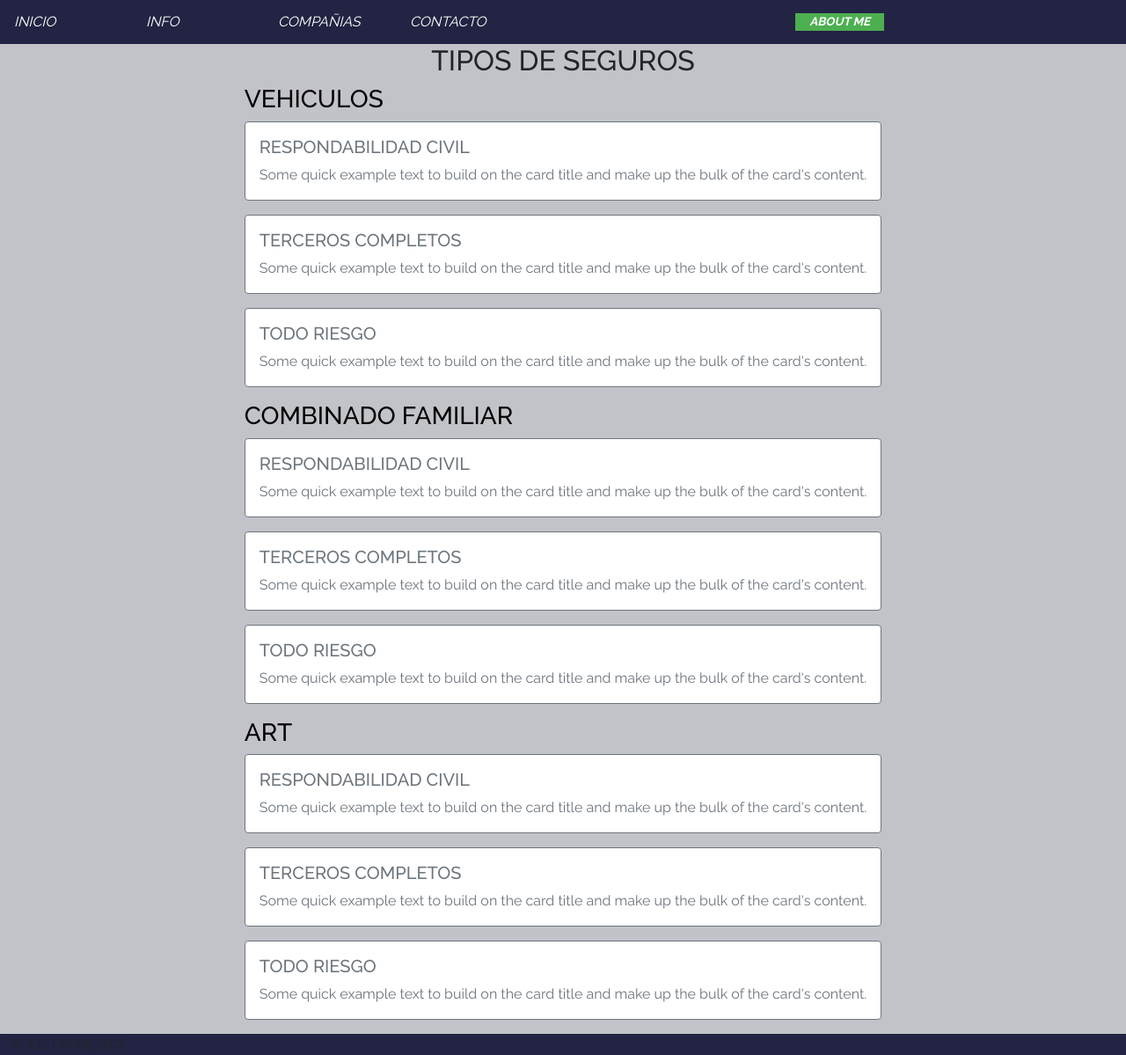
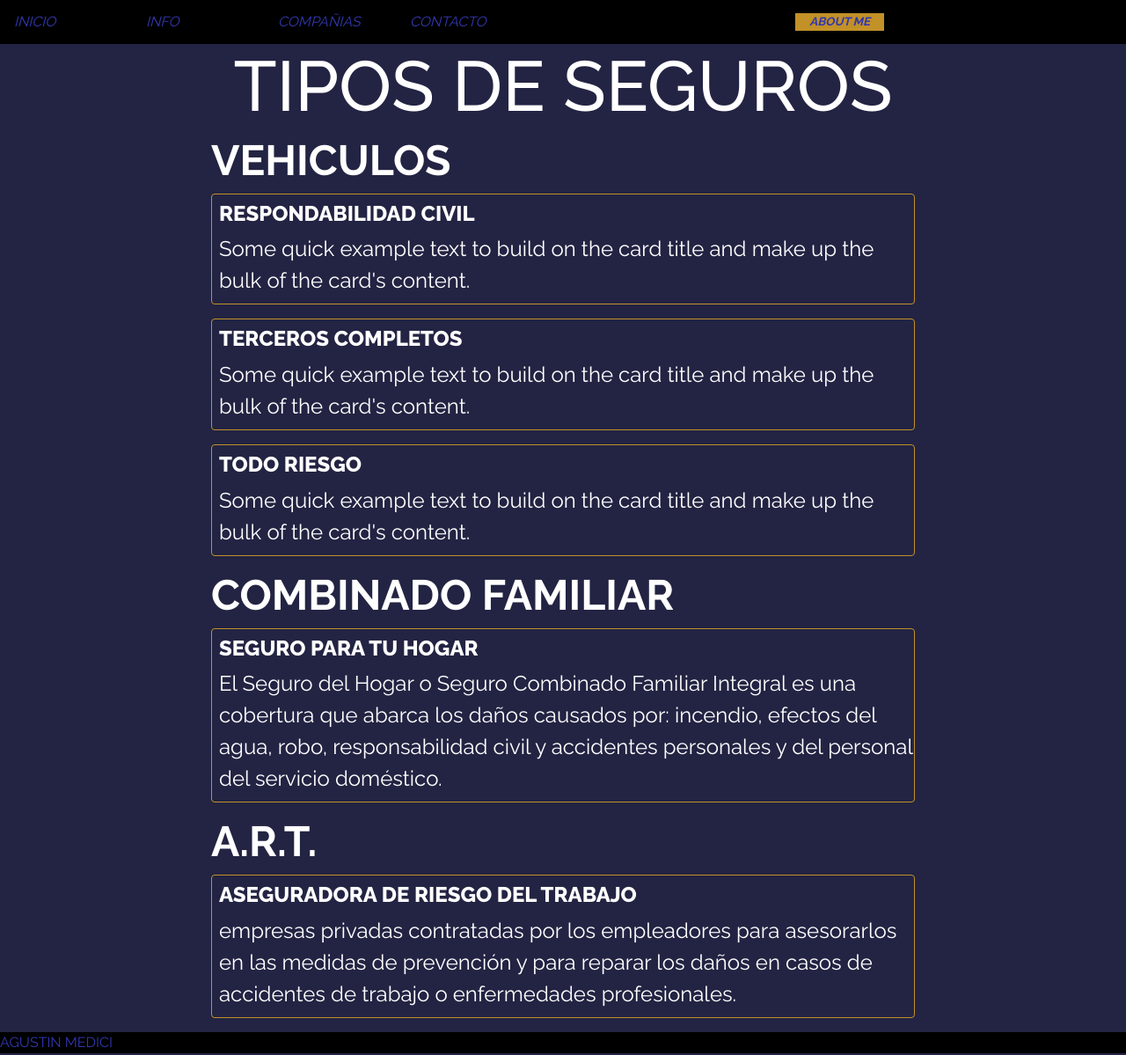
Before and after one commit to Agusmed7/project, a website: page html/PATRIMONIALES.html in a window 1280 px wide. Shown: the whole page at 88% size. Drawn offline with nearby package versions, Linux system fonts and the light colour scheme.

Commit message:
ultimos retoques

```diff
--- a/SCSS/_animaciones.scss
+++ b/SCSS/_animaciones.scss
@@ -14,6 +14,9 @@ h1 {animation-duration: 5s;
 .formulario {animation-duration: 3s;
     animation-name: aparecer;}
 
+.informacion{animation-duration: 5s;
+    animation-name: aparecer}
+
 @media only screen and (min-width: 768px) {
 
     .container.contenedorCompa .card:hover {transform: scale(1.2,1.2);}
--- a/SCSS/_box-modeling.scss
+++ b/SCSS/_box-modeling.scss
@@ -36,13 +36,21 @@ padding: 0%;}
 
 .encabezado { width: 100%;}
 
-.col-md-4{width: 328px;}
+.encabezado__image.img-fluid.container-fluid{padding: 0%;}
 
-.card.mb-3.informacion.container {margin-top:1rem;}
+.card.mb-3.informacion.container {margin-top:1rem;
+padding: 0%;}
+
+.card-body {padding: 0.5rem 0.5rem;padding-right: 0%;}
+
+.col-md-4.container{display: flex;
+align-content: center;}
 
 .informacion{margin: 0%;}
 
+.informacion_foto{border-radius: 70%;}
 
+.container-fluid.pieDepagina{padding: 0%;}
 
 .pieDepagina {margin: 0;}
 
@@ -59,6 +67,7 @@ padding: 0%;}
     margin-top: 1rem;
     width: 18rem;
     margin-bottom: 1rem;}
+
 
 
 
@@ -99,20 +108,33 @@ margin-bottom: 1rem;}
     margin-bottom: 0%;
     width: 100%;}
 
-
-
-
-
 .contNav {margin-left: auto;
     margin-right: auto;
     width: 100%;}
+
+.card.mb-3.informacion.container{width: 120rem;}
+
+.informacion__texto{font-size: 1.3rem;}
+
+.informacion__titulo{font-size: 3rem; font-weight: bold;}
 
 .formulario{margin-right: 0%;}
 
 .tituloForm {font-size: 4rem;}
 
+.card.mb-3{width: 50rem;
+    font-size: 1.5rem;}
 
+h5.card-title{font-size: 2rem;
+    font-weight: bold;}
 
+h2{font-size: 5rem;}
+
+.contenedor__Titulos{font-size: 3rem;
+    font-weight: bold;}
+
+.contenedor__subtitulos{font-size: 1.5rem;
+font-weight:900;}
 }
 
 
--- a/SCSS/_colores.scss
+++ b/SCSS/_colores.scss
@@ -5,34 +5,39 @@ nav footer {background-color: $pieynav;}
 #borrar{background-color: $pieynav;}
 
 .contNav {
-    color: bisque;
     border:lightsteelblue;
     background-color: $pieynav}
 
-.contNav__li a {color: white;}
+.contNav__li a {color: $letras;}
 
-.contNav__li a:hover {background-color: #111;}
+.contNav__li a:hover {background-color: $bordes;
+border-radius: 70%;}
 
-.contNav--acercaDe {background-color:#4CAF50;}
+.contNav--acercaDe {background-color:$bordes;
+color: white;}
 
 .contNav .contNav__men {
-    color: white;
+    color: $letras;
     background-color: $pieynav}
 
-.contNav .contNav__men .contNav__men--cat{background-color: $pieynav}
+.contNav .contNav__men .contNav__men--cat{background-color: $pieynav;
+color: white;}
 
-.contNav .contNav__li:hover .contNav__men {
+.contNav .contNav__li:hover .contNav__men {color: white;
     background-color: $pieynav;}
 
 .informacion{background-color: $fondo;}
 
-.pieDepagina{background-color: $pieynav;}
+.card.mb-3.informacion.container {border-color: $bordes;}
+
+.pieDepagina{background-color: $pieynav;
+color:$letras;}
 
 .container.contenedorCompa .card{background-color:bisque;}
 
 .gridPadre {background-color:$fondo;}
 
-.gridPadre .encabezado {background-color: rgb(0, 0, 0);}
+
 
 .gridPadre .informacion{background-color: $fondo;
     color: white;}
@@ -43,11 +48,41 @@ nav footer {background-color: $pieynav;}
     color: bisque;
     border:lightsteelblue;}
 
-.contNav #acercaDe{background-color: green;}
+.contNav #acercaDe{background-color:$bordes;}
 
 .formulario {color: rgb(38, 8, 59);
     background-color: $fondo;}
 
-.tituloForm {background-color: $fondo;}
+.tituloForm {background-color: $fondo;
+    color: white;}
 
 h3{color: black;}
+
+h2{color: white;}
+
+
+.card.mb-3{background-color: $fondo;
+    color: white;
+    border-color: $bordes;}
+
+.card.mb-3{border-color:$bordes ;}
+
+.contenedor__Titulos {color: white;}
+
+.informacion__titulo {color: white;}
+
+.contenedor__subtitulos {color: white;}
+
+.compa__titulos{color: white;}
+
+.container.contenedorCompa .card {background-color: $fondo;
+border-color:$bordes ;}
+
+.compa__textos {color: white; }
+
+h5.card-title{color: white;}
+
+.form-label{color: white;}
+
+.btn-primary{background-color: $bordes;
+    color: white;}
--- a/SCSS/_flexbox.scss
+++ b/SCSS/_flexbox.scss
@@ -16,6 +16,13 @@ h2{display: flex;
     align-content: space-evenly;
     align-self: center;
     justify-self: center;}
+
+.card.mb-3.informacion.container{justify-self: center;}
+
+.col-md-4.container {
+    display: flex;
+    justify-content: center;
+    align-content: center;}
 
 /* ACA COMIENZA PARA TABLETS */
 
@@ -49,3 +56,20 @@ h2  {display: flex;
 
 
 }
+@media only screen and (min-width: 1024px){
+
+
+.contenedorVida{display: flex;
+flex-direction: column;}
+
+.card.mb-3{display: flex;
+    justify-self: center;
+    align-self: center;}
+
+
+
+
+
+
+
+}
--- a/SCSS/_grids.scss
+++ b/SCSS/_grids.scss
@@ -27,7 +27,7 @@
 
 .gridPadre{display: grid;
     grid-template-columns: 50% auto;
-    grid-template-rows: 7% auto auto auto 7%;
+    grid-template-rows: auto auto auto auto 7%;
     grid-template-areas:
     "nav nav"
     "logo logo"
@@ -75,7 +75,7 @@
 
 .gridPadre {display: grid;
     grid-template-columns: 20% 20% 20% 20% 20%;
-    grid-template-rows: 6% auto auto 9%;
+    grid-template-rows: auto auto auto 9%;
     grid-template-areas:
     "nav nav nav nav nav"
     "log log log log log"
--- a/SCSS/_variables.scss
+++ b/SCSS/_variables.scss
@@ -1,5 +1,9 @@
-$fondo:#c2c3c9;
+$fondo:#232443;
 
-$pieynav: #232443;
+$pieynav: #000000;
+
+$bordes:#c29127;
 
 $redes: FACEBOOKJLASEGUROS;
+
+$letras:#3237ad
--- a/html/PATRIMONIALES.html
+++ b/html/PATRIMONIALES.html
@@ -15,8 +15,8 @@
 
 <body>
 	<nav class="container-fluid">
-		<ul class="contNav">
-			<div class="contNav--inicio"><li class="contNav__li"><a href="../html/index.html">INICIO</a></li></div>
+		<ul class="contNav ">
+			<div class="contNav--inicio"><li class="contNav__li"><a href="../index.html">INICIO</a></li></div>
 			<div class="contNav--info"><li class="contNav__li"><a href=#>INFO</a>
 								<ul class="dropdown-menu contNav__men">
 									<li class="contNav__men--cat"><a class="dropdown-item" href="../html/VIDAMEDICI.html">VIDA Y AHORRO</a></li>
@@ -32,24 +32,24 @@
 	<h2>TIPOS DE SEGUROS</h2>
 		<section class="container contenedor">
 			<div class="contenedor__Vehiculos">
-				<h3>VEHICULOS</h3>
-				<div class="card border-secondary mb-3">
-					<div class="card-body text-secondary">
-					<h5 class="card-title">RESPONDABILIDAD CIVIL</h5>
+				<h3 class="contenedor__Titulos">VEHICULOS</h3>
+				<div class="card mb-3">
+					<div class="card-body">
+					<h5 class="contenedor__subtitulos">RESPONDABILIDAD CIVIL</h5>
 					<p class="card-text">Some quick example text to build on the card title and make up the bulk of the card's content.</p>
 					</div>
 				</div>
 
-				<div class="card border-secondary mb-3">
-					<div class="card-body text-secondary">
-					<h5 class="card-title">TERCEROS COMPLETOS</h5>
+				<div class="card mb-3">
+					<div class="card-body">
+					<h5 class="contenedor__subtitulos">TERCEROS COMPLETOS</h5>
 					<p class="card-text">Some quick example text to build on the card title and make up the bulk of the card's content.</p>
 					</div>
 				</div>
 
-				<div class="card border-secondary mb-3">
-					<div class="card-body text-secondary">
-					<h5 class="card-title">TODO RIESGO</h5>
+				<div class="card mb-3">
+					<div class="card-body">
+					<h5 class="contenedor__subtitulos">TODO RIESGO</h5>
 					<p class="card-text">Some quick example text to build on the card title and make up the bulk of the card's content.</p>
 					</div>
 				</div>
@@ -57,53 +57,23 @@
 
 
 			<div class="contenedor__Familiar">
-				<h3>COMBINADO FAMILIAR</h3>
-				<div class="card border-secondary mb-3">
-					<div class="card-body text-secondary">
-					<h5 class="card-title">RESPONDABILIDAD CIVIL</h5>
-					<p class="card-text">Some quick example text to build on the card title and make up the bulk of the card's content.</p>
+				<h3 class="contenedor__Titulos">COMBINADO FAMILIAR</h3>
+				<div class="card mb-3">
+					<div class="card-body">
+					<h5 class="contenedor__subtitulos">SEGURO PARA TU HOGAR</h5>
+					<p class="card-text">El Seguro del Hogar o Seguro Combinado Familiar Integral es una cobertura que abarca los daños causados por: incendio, efectos del agua, robo, responsabilidad civil y accidentes personales y del personal del servicio doméstico.</p>
 					</div>
 				</div>
 
-				<div class="card border-secondary mb-3">
-					<div class="card-body text-secondary">
-					<h5 class="card-title">TERCEROS COMPLETOS</h5>
-					<p class="card-text">Some quick example text to build on the card title and make up the bulk of the card's content.</p>
+
+			<div class="contenedor__Art">
+				<h3 class="contenedor__Titulos">A.R.T.</h3>
+				<div class="card mb-3">
+					<div class="card-body">
+					<h5 class="contenedor__subtitulos">ASEGURADORA DE RIESGO DEL TRABAJO</h5>
+					<p class="card-text">empresas privadas contratadas por los empleadores para asesorarlos en las medidas de prevención y para reparar los daños en casos de accidentes de trabajo o enfermedades profesionales.</p>
 					</div>
 				</div>
-
-				<div class="card border-secondary mb-3">
-					<div class="card-body text-secondary">
-					<h5 class="card-title">TODO RIESGO</h5>
-					<p class="card-text">Some quick example text to build on the card title and make up the bulk of the card's content.</p>
-					</div>
-				</div>
-			</div>
-
-
-			<div class="contenedor__Art">
-				<h3>ART</h3>
-				<div class="card border-secondary mb-3">
-					<div class="card-body text-secondary">
-					<h5 class="card-title">RESPONDABILIDAD CIVIL</h5>
-					<p class="card-text">Some quick example text to build on the card title and make up the bulk of the card's content.</p>
-					</div>
-				</div>
-
-				<div class="card border-secondary mb-3">
-					<div class="card-body text-secondary">
-					<h5 class="card-title">TERCEROS COMPLETOS</h5>
-					<p class="card-text">Some quick example text to build on the card title and make up the bulk of the card's content.</p>
-					</div>
-				</div>
-
-				<div class="card border-secondary mb-3">
-					<div class="card-body text-secondary">
-					<h5 class="card-title">TODO RIESGO</h5>
-					<p class="card-text">Some quick example text to build on the card title and make up the bulk of the card's content.</p>
-					</div>
-				</div>
-			</div>
 		</section>
 
 
```
Also changed, not shown: html/CONTACTANOSMEDICI.html (+2 -6 lines), html/VIDAMEDICI.html (+10 -6 lines), html/companias.html (+23 -23 lines), index.html (renamed from html/index.html, +7 -9 lines), CSS/Stilos.css.
